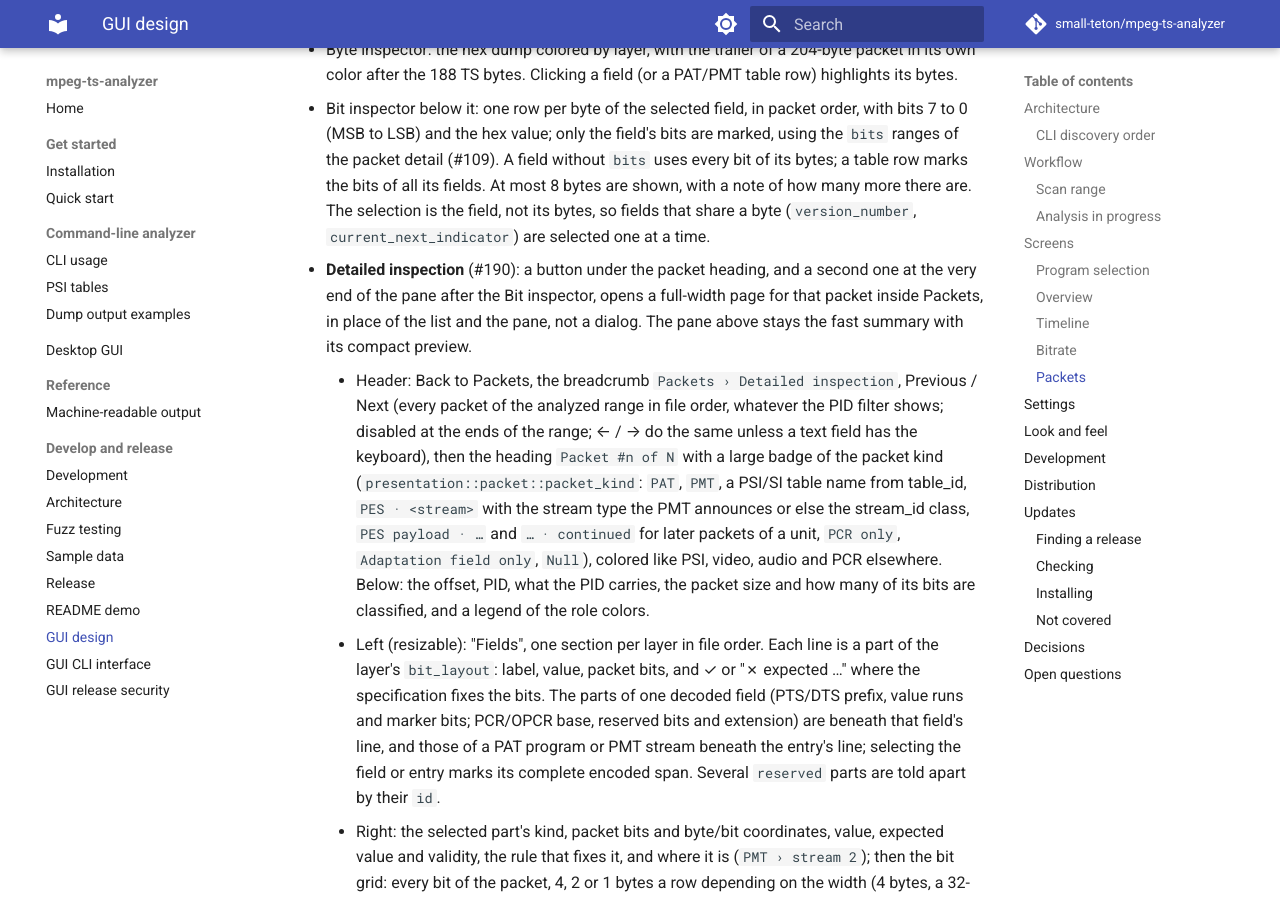
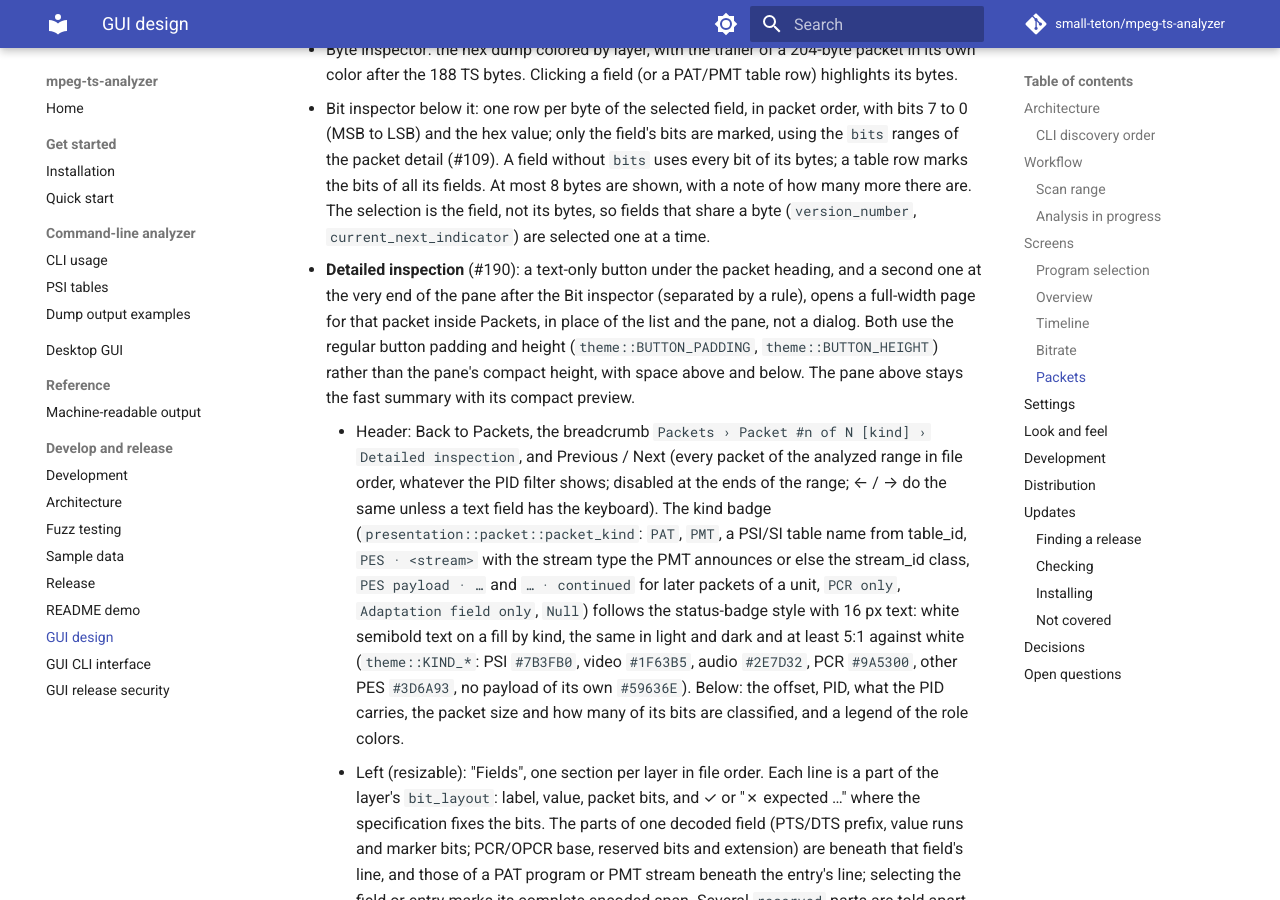
Before and after one commit to small-teton/mpeg-ts-analyzer, an MkDocs documentation site: the page built from docs/gui/design.md, in a window 1280 px wide and 900 px high, scrolled down 8897 px. Built offline with MkDocs 1.6.1 and Material for MkDocs 9.7.7, drawn with Linux system fonts in a browser that asks for light colours; comment, search, counter and statistics services are not loaded; some of the changed text lies outside the part shown.

Commit message:
GUI: refine inspection buttons, kind badge, weak text and field list
Owner feedback after trying the branch:
- "Detailed inspection" buttons are text only (no icon), at the regular
  button padding and height with space around them; the lower one is
  separated from the Bit inspector by a rule.
- The Detailed inspection header is the breadcrumb again
  (Packets > Packet #n of N > Detailed inspection), with the packet-kind
  badge right after the title: status-badge style, 16 px white semibold
  text on darker fills by kind (theme::KIND_*, all at least 5:1).
- Weak text is a fixed gray of at least 4.5:1 on the panel (dark #969696,
  light #6E6E6E); dark body text is raised to #BEBEBE so weak text stays
  secondary.
- The Detailed inspection field list is denser (smaller padding and
  spacing per line).
- Screenshots regenerated; docs updated.

Co-Authored-By: Claude Opus 5.5 <noreply@anthropic.com>

```diff
--- a/docs/gui/design.md
+++ b/docs/gui/design.md
@@ -403,23 +403,29 @@ the whole range is never held in memory.
     there are. The selection is the field, not its bytes, so fields that share a
     byte (`version_number`, `current_next_indicator`) are selected one at a
     time.
-  - **Detailed inspection** (#190): a button under the packet heading, and a
-    second one at the very end of the pane after the Bit inspector, opens a
-    full-width page for that packet inside Packets, in place of the list and
-    the pane, not a dialog. The pane above stays the fast summary with its
-    compact preview.
-    - Header: Back to Packets, the breadcrumb `Packets › Detailed
-      inspection`, Previous / Next (every packet of the analyzed range in
-      file order, whatever the PID filter shows; disabled at the ends of the
-      range; ← / → do the same unless a text field has the keyboard), then
-      the heading `Packet #n of N` with a large badge of the packet kind
-      (`presentation::packet::packet_kind`: `PAT`, `PMT`, a PSI/SI table
-      name from table_id, `PES · <stream>` with the stream type the PMT
-      announces or else the stream_id class, `PES payload · …` and
-      `… · continued` for later packets of a unit, `PCR only`, `Adaptation
-      field only`, `Null`), colored like PSI, video, audio and PCR elsewhere.
-      Below: the offset, PID, what the PID carries, the packet size and how
-      many of its bits are classified, and a legend of the role colors.
+  - **Detailed inspection** (#190): a text-only button under the packet
+    heading, and a second one at the very end of the pane after the Bit
+    inspector (separated by a rule), opens a full-width page for that packet
+    inside Packets, in place of the list and the pane, not a dialog. Both use
+    the regular button padding and height (`theme::BUTTON_PADDING`,
+    `theme::BUTTON_HEIGHT`) rather than the pane's compact height, with space
+    above and below. The pane above stays the fast summary with its compact
+    preview.
+    - Header: Back to Packets, the breadcrumb `Packets › Packet #n of N
+      [kind] › Detailed inspection`, and Previous / Next (every packet of the
+      analyzed range in file order, whatever the PID filter shows; disabled at
+      the ends of the range; ← / → do the same unless a text field has the
+      keyboard). The kind badge (`presentation::packet::packet_kind`: `PAT`,
+      `PMT`, a PSI/SI table name from table_id, `PES · <stream>` with the
+      stream type the PMT announces or else the stream_id class,
+      `PES payload · …` and `… · continued` for later packets of a unit,
+      `PCR only`, `Adaptation field only`, `Null`) follows the status-badge
+      style with 16 px text: white semibold text on a fill by kind, the same
+      in light and dark and at least 5:1 against white (`theme::KIND_*`: PSI
+      `#7B3FB0`, video `#1F63B5`, audio `#2E7D32`, PCR `#9A5300`, other PES
+      `#3D6A93`, no payload of its own `#59636E`). Below: the offset, PID,
+      what the PID carries, the packet size and how many of its bits are
+      classified, and a legend of the role colors.
     - Left (resizable): "Fields", one section per layer in file order. Each
       line is a part of the layer's `bit_layout`: label, value, packet bits,
       and ✓ or "✗ expected …" where the specification fixes the bits. The
@@ -508,6 +514,12 @@ range in a saved file are clamped when they are used.
 - Phosphor is registered as its own font family `icons` and always selected
   explicitly (`icons::text`, `icons::font`). As a fallback font its Private Use
   Area codepoints collide with glyphs in other fonts.
+- Text colors: weak (secondary) text is a fixed gray, at least 4.5:1 on the
+  panel: `#969696` on the dark panel (5.8:1), `#6E6E6E` on the light one
+  (4.8:1), instead of egui's 60 % of the text color (under 3:1). So that it
+  stays secondary, dark-theme body text is raised from egui's `#8C8C8C` to
+  `#BEBEBE` (9.3:1); light body text keeps egui's `#505050`
+  (`theme::DARK_TEXT`, `DARK_WEAK_TEXT`, `LIGHT_WEAK_TEXT`).
 - Packet field values (Packets pane, Detailed inspection) are decimal first
   with the hexadecimal in parentheses, padded to the field's width
   (`4097 (0x1001)`, `23 (0x017)`), formatted by the GUI
```
Also changed, not shown: docs/gui/overview.md (+1 -1 lines), docs/images/gui-bit-inspector.png, docs/images/gui-byte-inspector.png, docs/images/gui-tabs.png, docs/images/gui-wire-layout.png, 5 other files.
